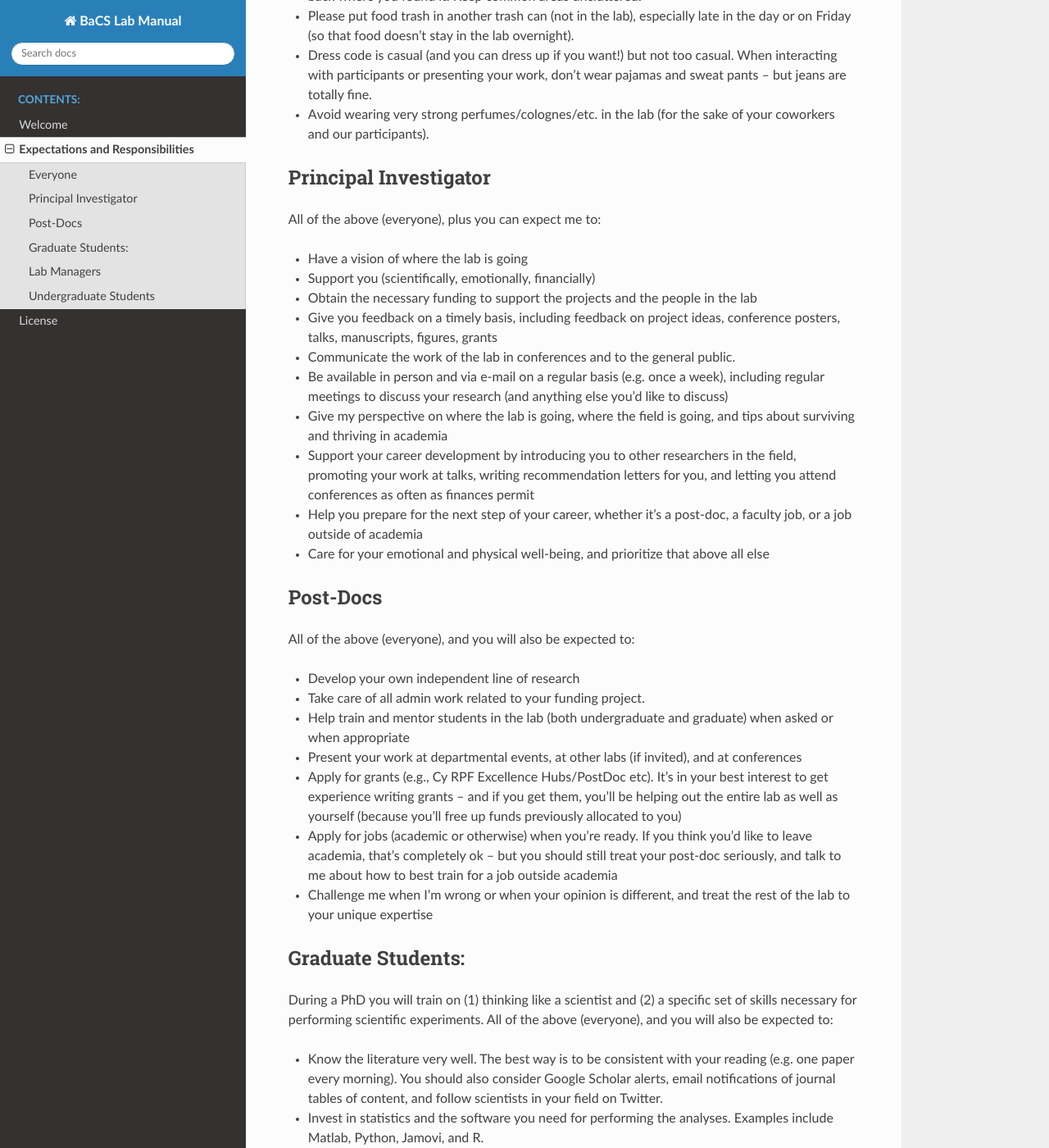
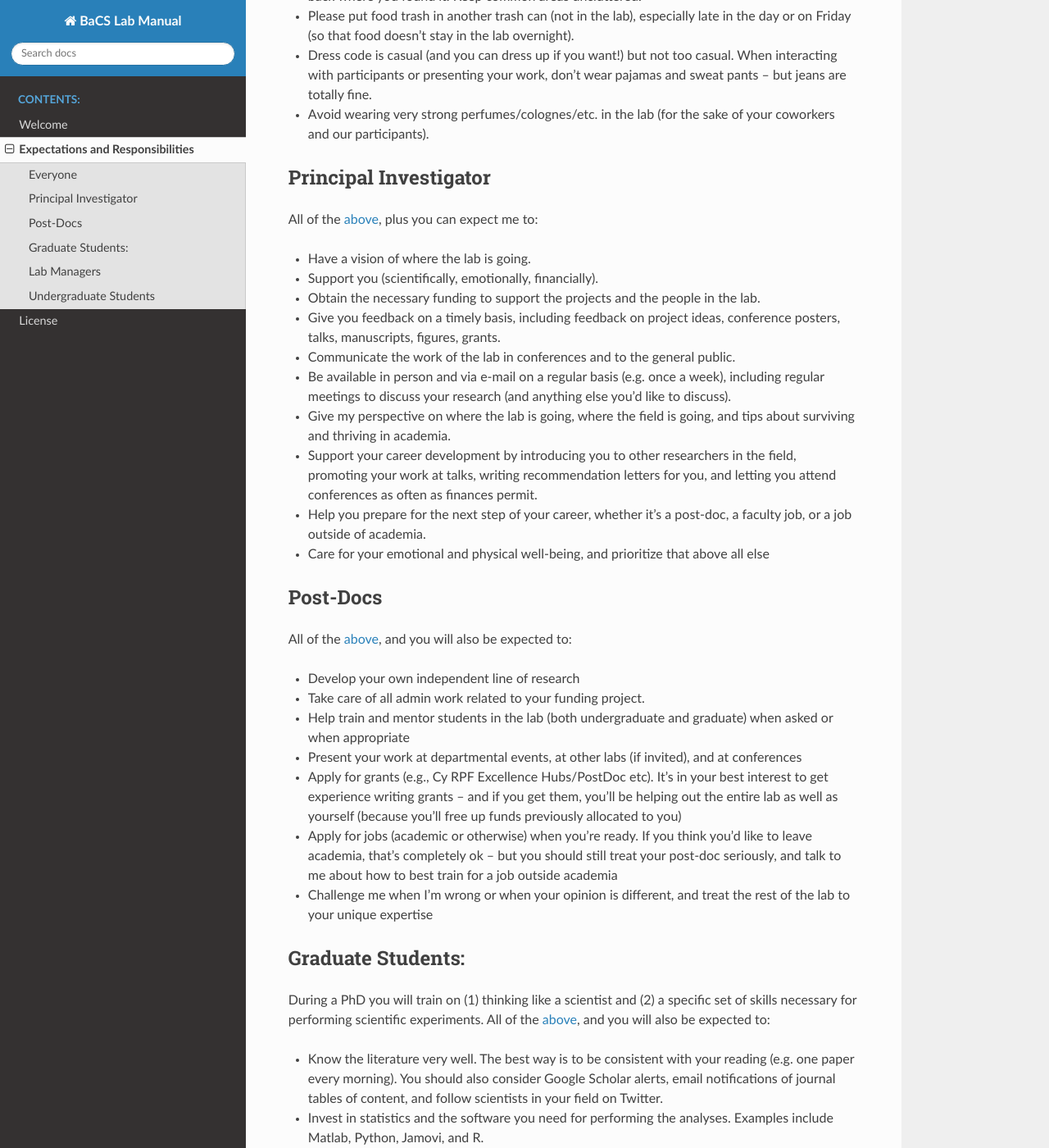
Before and after one commit to nkonstantinou/BaCS_lab_manual, a Sphinx documentation site: the page built from source/expectations.rst, in a window 1280 px wide and 1400 px high, scrolled down 1360 px. Shown: the whole window at 82% size. Built offline with Sphinx 7.4.7 and the Read the Docs theme 2.0.0, drawn with Linux system fonts in a browser that asks for light colours; some of the changed text lies outside the part shown.

Commit message:
Update expectations.rst

```diff
--- a/source/expectations.rst
+++ b/source/expectations.rst
@@ -44,24 +46,24 @@ There are a few day-to-day things to keep in mind to keep the lab running smooth
 Principal Investigator
 ^^^^^^^^^^^^^^^^^^^^^^
 
-All of the above (everyone), plus you can expect me to:
+All of the above_, plus you can expect me to:
 
-*	Have a vision of where the lab is going
-*	Support you (scientifically, emotionally, financially)
-*	Obtain the necessary funding to support the projects and the people in the lab
-*	Give you feedback on a timely basis, including feedback on project ideas, conference posters, talks, manuscripts, figures, grants
+*	Have a vision of where the lab is going.
+*	Support you (scientifically, emotionally, financially).
+*	Obtain the necessary funding to support the projects and the people in the lab.
+*	Give you feedback on a timely basis, including feedback on project ideas, conference posters, talks, manuscripts, figures, grants.
 *	Communicate the work of the lab in conferences and to the general public.
-*	Be available in person and via e-mail on a regular basis (e.g. once a week), including regular meetings to discuss your research (and anything else you’d like to discuss)
-*	Give my perspective on where the lab is going, where the field is going, and tips about surviving and thriving in academia
-*	Support your career development by introducing you to other researchers in the field, promoting your work at talks, writing recommendation letters for you, and letting you attend conferences as often as finances permit
-*	Help you prepare for the next step of your career, whether it’s a post-doc, a faculty job, or a job outside of academia
+*	Be available in person and via e-mail on a regular basis (e.g. once a week), including regular meetings to discuss your research (and anything else you’d like to discuss).
+*	Give my perspective on where the lab is going, where the field is going, and tips about surviving and thriving in academia.
+*	Support your career development by introducing you to other researchers in the field, promoting your work at talks, writing recommendation letters for you, and letting you attend conferences as often as finances permit.
+*	Help you prepare for the next step of your career, whether it’s a post-doc, a faculty job, or a job outside of academia.
 *	Care for your emotional and physical well-being, and prioritize that above all else
 
 
 Post-Docs
 ^^^^^^^^^
 
-All of the above (everyone), and you will also be expected to:
+All of the above_, and you will also be expected to:
 
 *	Develop your own independent line of research
 *	Take care of all admin work related to your funding project.
@@ -74,7 +76,7 @@ All of the above (everyone), and you will also be expected to:
 Graduate Students:
 ^^^^^^^^^^^^^^^^^^
 During a PhD you will train on (1) thinking like a scientist and (2) a specific set of skills necessary for performing scientific experiments.
-All of the above (everyone), and you will also be expected to:
+All of the above_, and you will also be expected to:
 
 *	Know the literature very well. The best way is to be consistent with your reading (e.g. one paper every morning). You should also consider Google Scholar alerts, email notifications of journal tables of content, and follow scientists in your field on Twitter.
 *	Invest in statistics and the software you need for performing the analyses. Examples include Matlab, Python, Jamovi, and R.
@@ -93,7 +95,7 @@ All of the above (everyone), and you will also be expected to:
 Lab Managers
 ^^^^^^^^^^^^
 
-All of the above (everyone), and you will also be expected to:
+All of the above_, and you will also be expected to:
 
 * Be available during normal working hours (typically between 9-5 or 10-6)
 * Take care of the physical space of the lab and help maintain a professional atmosphere in the lab.
@@ -110,7 +112,7 @@ All of the above (everyone), and you will also be expected to:
 
 Undergraduate Students
 ^^^^^^^^^^^^^^^^^^^^^^
-All of the above, and you will also be expected to:
+All of the above_, and you will also be expected to:
 
 * Assist other lab members with data collection and analysis (unless you are working on your own independent project under the mentorship of another lab member, in which case you should work on that)
 * Develop your weekly schedule by talking to your graduate student mentor or your post-doc mentor. You should be coming in every week, and scheduling enough time to get your work done
```
Also changed, not shown: other parts of source/expectations.rst (+2 -0 lines).
